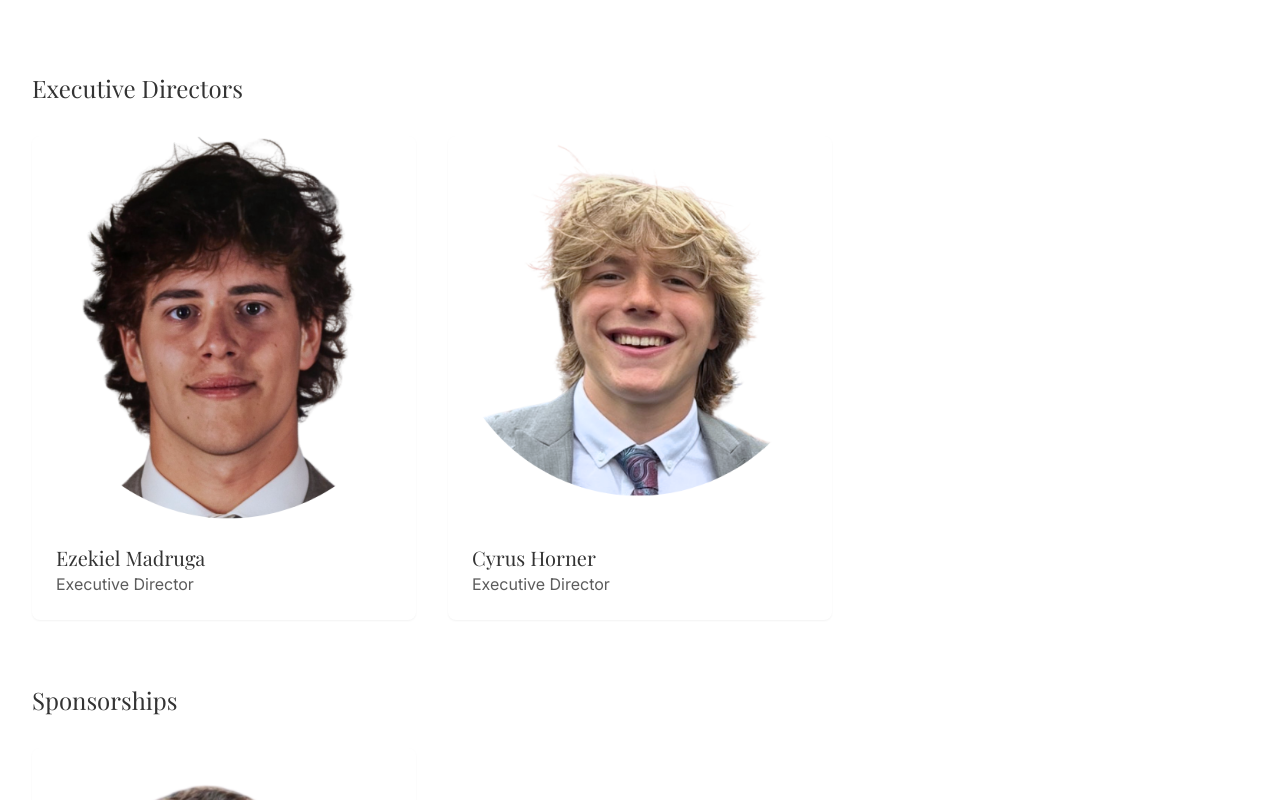
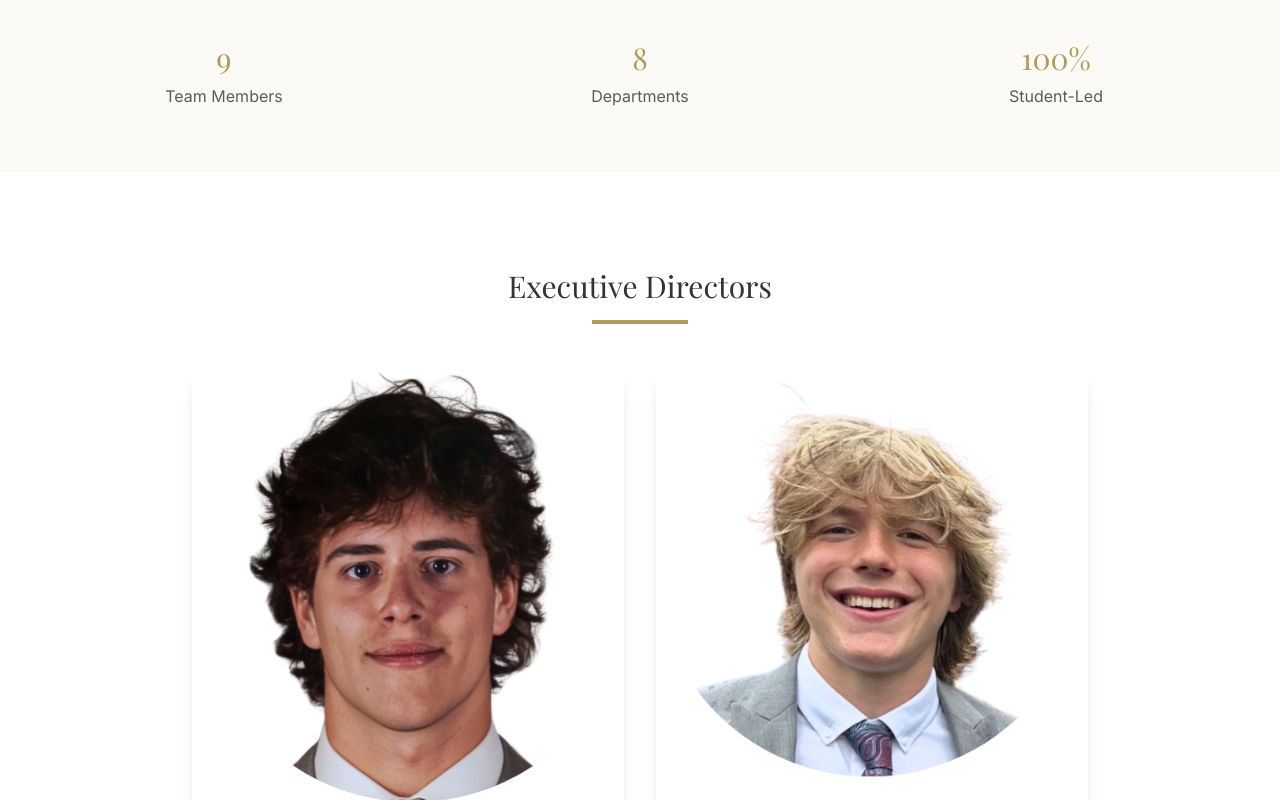
Before and after one commit to alexxlevesque/qpf-website, a Next.js app: page /team in a window 1280 px wide. Shown: the part 480-1280 px from the top of the page. Built offline with nearby package versions, Linux system fonts and the light colour scheme; a web font is replaced by a local one.

Commit message:
Update membership page wording and redesign team page layout

```diff
--- a/src/app/join/page.tsx
+++ b/src/app/join/page.tsx
@@ -10,7 +10,7 @@ export default function JoinUs() {
 
   const roles = [
     {
-      title: 'Educators',
+      title: 'Mentors',
       description: 'Join our team of passionate educators who help deliver financial literacy workshops and create educational content.',
       responsibilities: [
         'Develop and deliver engaging financial workshops',
--- a/src/app/membership/page.tsx
+++ b/src/app/membership/page.tsx
@@ -123,7 +123,7 @@ export default function Membership() {
                 Our Commitment to Inclusivity
               </h2>
               <p className="text-lg text-qpf-dark/80 mb-8">
-                We are committed to empowering students across all years, faculties, and levels of experience.
+                QPF is open to all students across all years, regardless of faculty.
               </p>
             </div>
           </div>
--- a/src/app/team/page.tsx
+++ b/src/app/team/page.tsx
@@ -111,18 +111,47 @@ export default function Team() {
           </div>
         </section>
 
+        {/* Team Overview Section */}
+        <section className="py-16 bg-qpf-gold/5">
+          <div className="max-w-7xl mx-auto px-4 sm:px-6 lg:px-8">
+            <div className="grid grid-cols-1 md:grid-cols-3 gap-8 text-center">
+              <div className="fade-up">
+                <div className="text-3xl font-serif text-qpf-gold mb-2">{teamMembers.length}</div>
+                <div className="text-qpf-dark/80">Team Members</div>
+              </div>
+              <div className="fade-up delay-200">
+                <div className="text-3xl font-serif text-qpf-gold mb-2">{groupOrder.length}</div>
+                <div className="text-qpf-dark/80">Departments</div>
+              </div>
+              <div className="fade-up delay-400">
+                <div className="text-3xl font-serif text-qpf-gold mb-2">100%</div>
+                <div className="text-qpf-dark/80">Student-Led</div>
+              </div>
+            </div>
+          </div>
+        </section>
+
         {/* Team Grid Section */}
         <section className="py-24 bg-white">
           <div className="max-w-7xl mx-auto px-4 sm:px-6 lg:px-8">
             {groupOrder.map((group, groupIndex) => (
               groupedMembers[group] && (
-                <div key={group} className="mb-16">
-                  <h2 className="text-2xl font-serif text-qpf-dark mb-8 fade-up">{group}</h2>
-                  <div className="grid grid-cols-1 md:grid-cols-2 lg:grid-cols-3 gap-8">
+                <div key={group} className="mb-20">
+                  <div className="text-center mb-12">
+                    <h2 className="text-3xl font-serif text-qpf-dark mb-4 fade-up">{group}</h2>
+                    <div className="w-24 h-1 bg-qpf-gold mx-auto fade-up delay-200"></div>
+                  </div>
+
+                  <div className={`grid gap-8 ${
+                    groupedMembers[group].length === 1 ? 'grid-cols-1 max-w-md mx-auto' :
+                    groupedMembers[group].length === 2 ? 'grid-cols-1 md:grid-cols-2 max-w-4xl mx-auto' :
+                    groupedMembers[group].length === 3 ? 'grid-cols-1 md:grid-cols-3' :
+                    'grid-cols-1 md:grid-cols-2 lg:grid-cols-3 xl:grid-cols-4'
+                  }`}>
                     {groupedMembers[group].map((member, index) => (
                       <div
                         key={member.name}
-                        className={`bg-white rounded-lg overflow-hidden shadow-sm hover:shadow-md transition-shadow duration-200 fade-up delay-${Math.min(index * 200, 600)}`}
+                        className={`bg-white rounded-xl overflow-hidden shadow-lg hover:shadow-xl transition-all duration-300 transform hover:-translate-y-1 fade-up delay-${Math.min(index * 200, 600)}`}
                       >
                         <div className="aspect-w-1 aspect-h-1 relative">
                           <Image
@@ -131,10 +160,11 @@ export default function Team() {
                             fill
                             className="object-cover"
                           />
+                          <div className="absolute inset-0 bg-gradient-to-t from-black/20 to-transparent opacity-0 hover:opacity-100 transition-opacity duration-300"></div>
                         </div>
-                        <div className="p-6">
-                          <h3 className="text-xl font-serif text-qpf-dark">{member.name}</h3>
-                          <p className="text-qpf-dark/80">{member.title}</p>
+                        <div className="p-6 text-center">
+                          <h3 className="text-xl font-serif text-qpf-dark mb-2">{member.name}</h3>
+                          <p className="text-qpf-gold font-medium">{member.title}</p>
                         </div>
                       </div>
                     ))}
@@ -144,6 +174,26 @@ export default function Team() {
             ))}
           </div>
         </section>
+
+        {/* Join Our Team Section */}
+        <section className="py-20 bg-qpf-gold/5">
+          <div className="max-w-4xl mx-auto px-4 sm:px-6 lg:px-8 text-center">
+            <h2 className="text-3xl font-serif text-qpf-dark mb-8 fade-up">
+              Want to Join Our Team?
+            </h2>
+            <p className="text-lg text-qpf-dark/80 mb-8 fade-up delay-200">
+              We're always looking for passionate students to help us grow and make a difference in financial education.
+            </p>
+            <div className="fade-up delay-400">
+              <a
+                href="/membership"
+                className="inline-flex items-center px-8 py-3 border border-transparent text-lg font-medium rounded-md text-white bg-qpf-gold hover:bg-qpf-gold/90 focus:outline-none focus:ring-2 focus:ring-offset-2 focus:ring-qpf-gold transition-colors duration-200"
+              >
+                Get Involved
+              </a>
+            </div>
+          </div>
+        </section>
       </main>
       <Footer />
     </>
```
